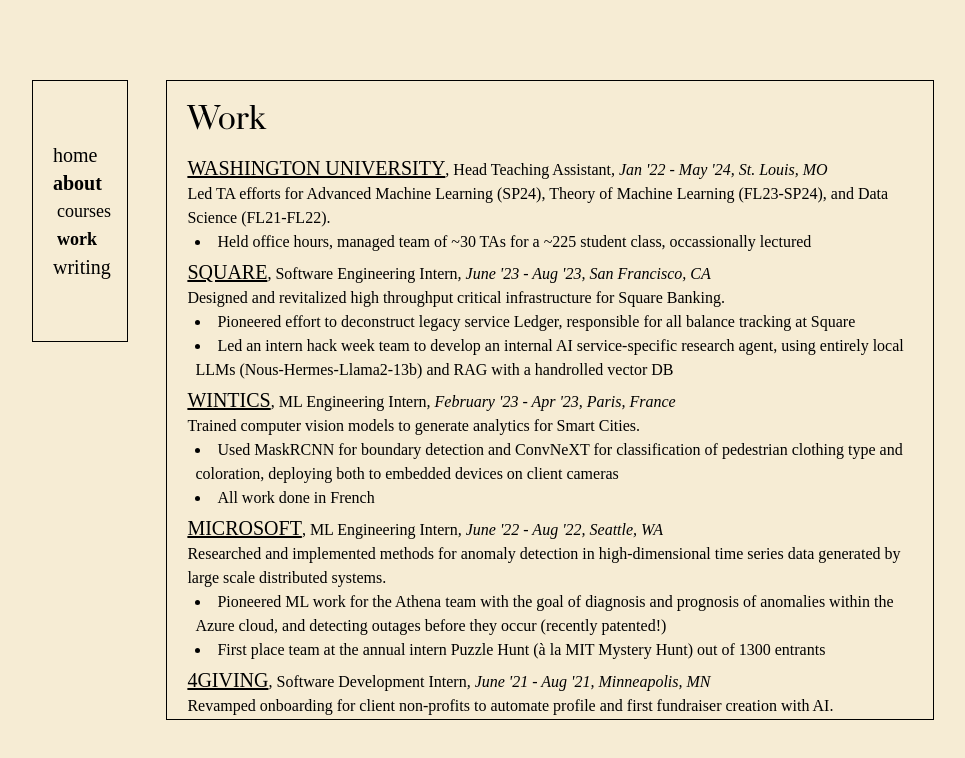
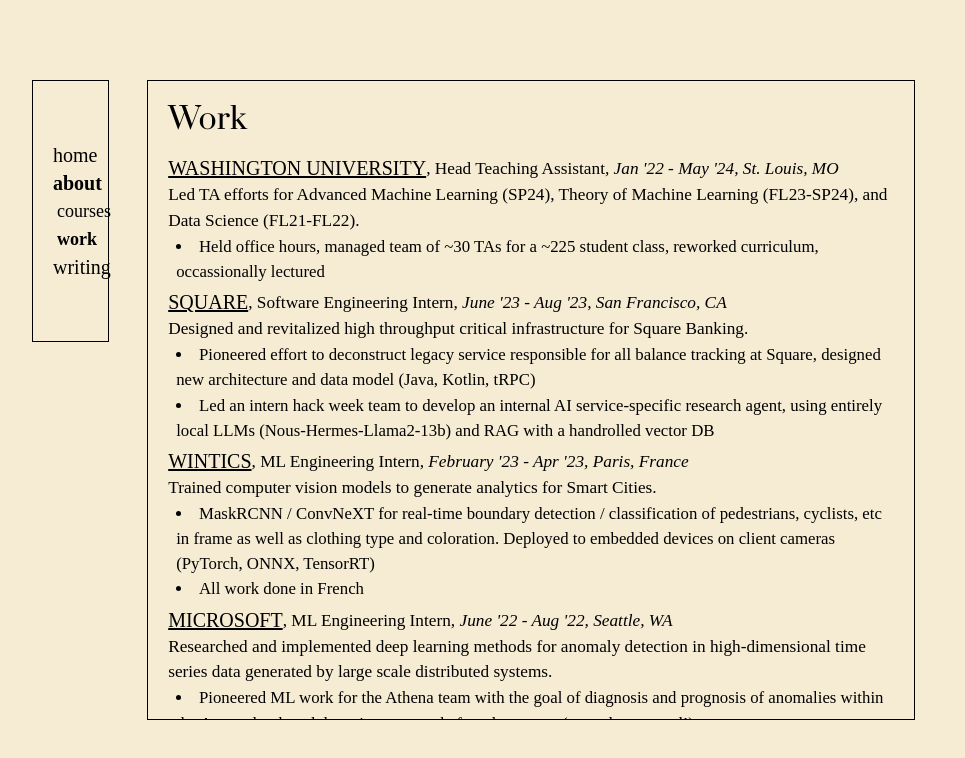
Before and after one commit to wsepesi/ws-personal-site, a Next.js app: page /about/work in a window 1280 px wide. Shown: the top 758 px of the page, without its empty margins (160-1125 px from the left). Built offline with nearby package versions, Linux system fonts and the light colour scheme; a web font is replaced by a local one.

Commit message:
ui overhaul, copy fix

```diff
--- a/components/SiteBase.tsx
+++ b/components/SiteBase.tsx
@@ -1,7 +1,6 @@
-import useIsMobile, { getIsMobile } from "@/lib/utils"
-
 import Head from "next/head"
 import Link from "next/link"
+import useIsMobile from "@/lib/utils"
 // @ts-ignore
 import { usePathname } from "next/navigation"
 import { useState } from "react"
@@ -25,7 +24,7 @@
 
 const SiteBase = (props: PageProps) => {
     const isMobile = useIsMobile(640)
-    const location = usePathname() //.split("/")[1]
+    const location = usePathname()
     const [isHovering, setIsHovering] = useState(false)
 
     const handleMouseEnter = () => {
@@ -48,8 +47,8 @@
                 />
                 <title>William [dot] Computer</title>
             </Head>
-            <div className="flex flex-col sm:flex-row sm:pt-[10vh] sm:pl-[15vw] items-center sm:items-start">
-                <div className="sm:min-w-[7vw] sm:py-[7.5vh] flex flex-row justify-between sm:justify-start sm:flex-col sm:border border-1 border-black sm:mr-[3vw] w-[50vw] sm:w-[7.5vw] mx-[3vw] sm:mx-0">
+            <div className="flex flex-col sm:flex-row sm:pt-[10vh] sm:pl-[9.5vw] lg:pl-[15vw] px-[3vw] sm:pr-0 items-center sm:items-start">
+                <div className="sm:min-w-[7vw] w-[50vw] lg:w-[6vw] lg:min-w-0 mx-[3vw] sm:py-[7.5vh] flex flex-row justify-between sm:justify-start sm:flex-col sm:border border-1 border-black sm:mr-[3vw] sm:w-[7.5vw]  sm:mx-0">
                     {Object.entries(directory).map(([path, { name }]) => {
                         const here = (path !== '/' && location.includes(path)) || location === path
                         return name !== "about" ? (
@@ -93,7 +92,7 @@
                     }
                     )}
                 </div>
-                <div className="h-[calc(95dvh)] w-[94vw] mx-[3vw] mb-[1vh] sm:mx-0 sm:my-0 sm:w-[60vw] sm:h-[80vh] border border-1 border-black overflow-y-auto">
+                <div className="h-[calc(95dvh)] w-full mx-[3vw] mb-[1vh] sm:mx-0 sm:my-0 sm:w-[60vw] lg:min-w-[50vw] lg:w-[60vw] sm:h-[80vh] border border-1 border-black overflow-y-auto min-w-0 sm:min-w-[70vw]">
                     <div className="px-5 pb-5 pt-2">
                         <h1 className="font-title pt-2 md:py-2 self-center md:self-start text-center md:text-start">{props.title}</h1>
                         {props.children}
--- a/pages/about/courses.tsx
+++ b/pages/about/courses.tsx
@@ -201,7 +201,7 @@
     }
 ]
 
-const Courses = () => {
+const Courses = () => { // TODO: rework for mobile
     return (
         <SiteBase title="Coursework">
             <div className="flex flex-row">
--- a/pages/about/work.tsx
+++ b/pages/about/work.tsx
@@ -18,7 +18,7 @@
         dates: "Jan '22 - May '24",
         description: "Led TA efforts for Advanced Machine Learning (SP24), Theory of Machine Learning (FL23-SP24), and Data Science (FL21-FL22).",
         bullets: [
-            "Held office hours, managed team of ~30 TAs for a ~225 student class, occassionally lectured"
+            "Held office hours, managed team of ~30 TAs for a ~225 student class, reworked curriculum, occassionally lectured"
         ]
     },
     {
@@ -28,7 +28,7 @@
         dates: "June '23 - Aug '23",
         description: "Designed and revitalized high throughput critical infrastructure for Square Banking.",
         bullets: [
-            "Pioneered effort to deconstruct legacy service Ledger, responsible for all balance tracking at Square",
+            "Pioneered effort to deconstruct legacy service responsible for all balance tracking at Square, designed new architecture and data model (Java, Kotlin, tRPC)",
             "Led an intern hack week team to develop an internal AI service-specific research agent, using entirely local LLMs (Nous-Hermes-Llama2-13b) and RAG with a handrolled vector DB"
         ]
     },
@@ -39,7 +39,7 @@
         dates: "February '23 - Apr '23",
         description: "Trained computer vision models to generate analytics for Smart Cities.",
         bullets: [
-            "Used MaskRCNN for boundary detection and ConvNeXT for classification of pedestrian clothing type and coloration, deploying both to embedded devices on client cameras",
+            "MaskRCNN / ConvNeXT for real-time boundary detection / classification of pedestrians, cyclists, etc in frame as well as clothing type and coloration. Deployed to embedded devices on client cameras (PyTorch, ONNX, TensorRT)",
             "All work done in French"
         ]
     },
@@ -48,9 +48,10 @@
         title: "ML Engineering Intern",
         location: "Seattle, WA",
         dates: "June '22 - Aug '22",
-        description: "Researched and implemented methods for anomaly detection in high-dimensional time series data generated by large scale distributed systems.",
+        description: "Researched and implemented deep learning methods for anomaly detection in high-dimensional time series data generated by large scale distributed systems.",
         bullets: [
             "Pioneered ML work for the Athena team with the goal of diagnosis and prognosis of anomalies within the Azure cloud, and detecting outages before they occur (recently patented!)",
+            "Novel graph attention network architecture, deployed end-to-end pipeline in Azure ML to client teams",
             "First place team at the annual intern Puzzle Hunt (à la MIT Mystery Hunt) out of 1300 entrants"
         ]
     },
--- a/pages/index.tsx
+++ b/pages/index.tsx
@@ -20,7 +20,7 @@
               I&apos;m a machine learning researcher and engineer. I graduated with a B.S. from Washington University this spring with a <Link href="/about/courses" className="underline hover:italic">double major in computer science and mathematics</Link>.
             </p>
             <p className="mt-4">
-              My interests lie across reinforcement learning (particularly incomplete information), LLMs (particularly local models), mechanistic interpretability and information theory, all both in theory and practice. I&apos;ve <Link href="/about/work" className="underline hover:italic">worked as an ML engineer and researcher</Link> at Microsoft, Square, and a handful of startups on these fields and beyond. I&apos;ve also been the Head Teaching Assistant for a variety of ML courses during my undergrad.
+              My interests lie across reinforcement learning (particularly incomplete information), LLMs (particularly local models), mechanistic interpretability and information theory. I&apos;ve <Link href="/about/work" className="underline hover:italic">worked as an ML engineer and researcher</Link> at Microsoft, Square, and a handful of startups in these areas and beyond. I&apos;ve also been the Head Teaching Assistant for a variety of ML courses during my undergrad.
             </p>
             <p className="mt-4">
               Outside of ML I enjoy music, travel, biking, contemporary art, and speaking French. You can contact me at <a href="mailto:hello@william.computer" className="underline hover:italic">hello [at] william [dot] computer</a> or <a href="https://twitter.com/robot__fan" className="underline hover:italic">[at] robot__fan</a> on Twitter, or find me on Github <a href="https://github.com/wsepesi" className="underline hover:italic">[at] wsepesi</a>.
--- a/styles/globals.css
+++ b/styles/globals.css
@@ -25,6 +25,9 @@
   font-family: 'Ovo', serif;
   font-color: 'white';
   /* line-height: 1.6; */
+  @media (min-width: 768px) {
+    font-size: 1.08rem;
+  }
 }
 
 b {
@@ -55,7 +58,10 @@
 
 li {
   font-family: 'Ovo', serif;
-  font-color: 'white'
+  font-color: 'white';
+  @media (min-width: 768px) {
+    font-size: 1.05rem;
+  }
 }
 
 ::-webkit-scrollbar-track {
```
